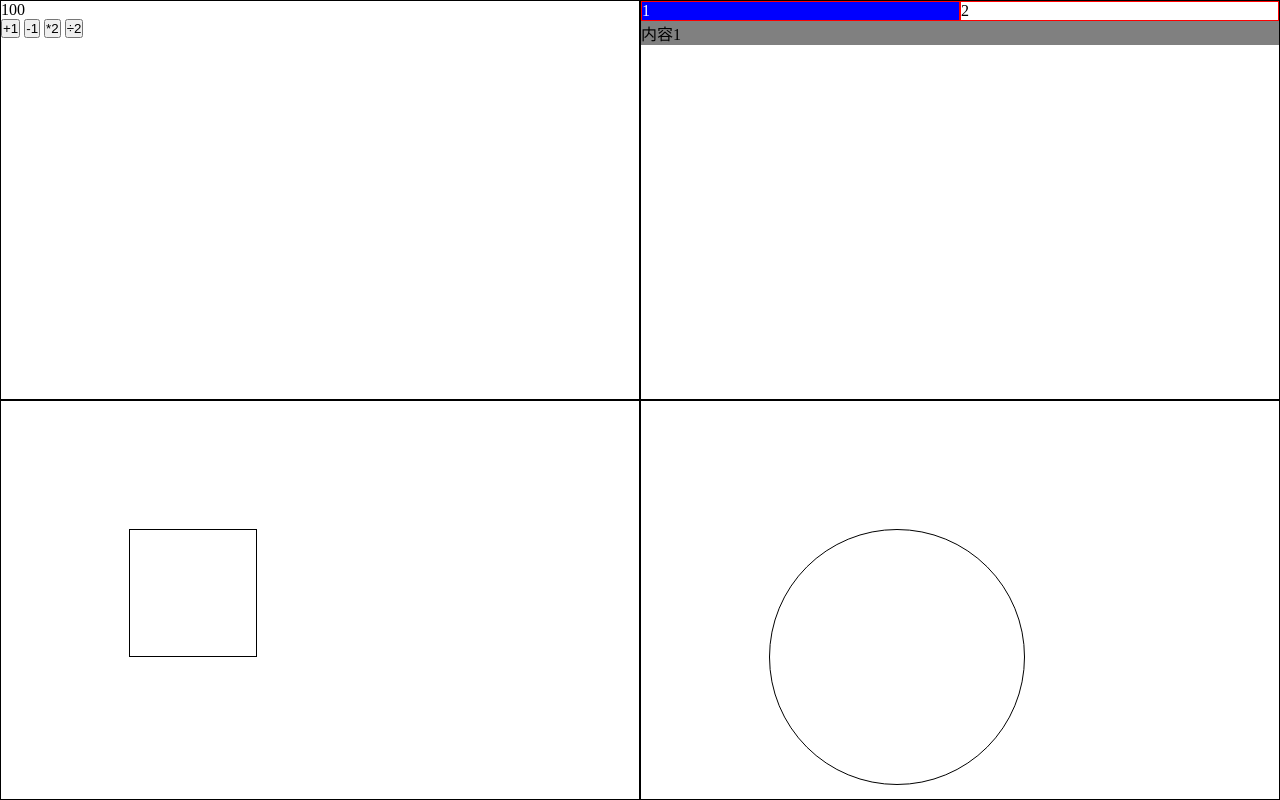
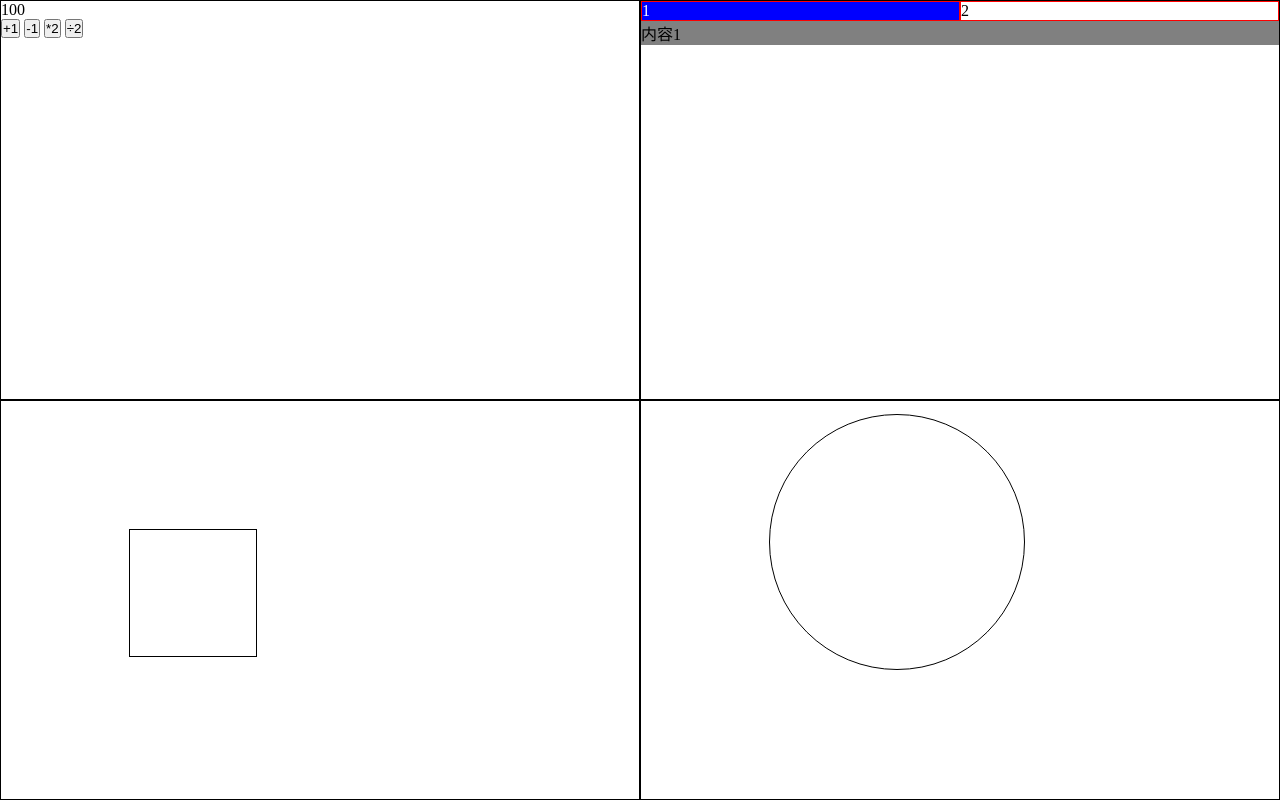
Before and after one commit to zengxiaos/MVC, a website with bundled scripts: page src/index.html in a window 1280 px wide. Built offline with nearby package versions, Linux system fonts and the light colour scheme.

Commit message:
初步完善

```diff
--- a/src/app4.css
+++ b/src/app4.css
@@ -3,7 +3,7 @@
     border: 1px solid black;
     width: 20vw;
     height: 20vw;
-    margin-top: 10vw;
+    margin-top: 1vw;
     margin-left: 10vw;
     border-radius: 50%;
 }
```
